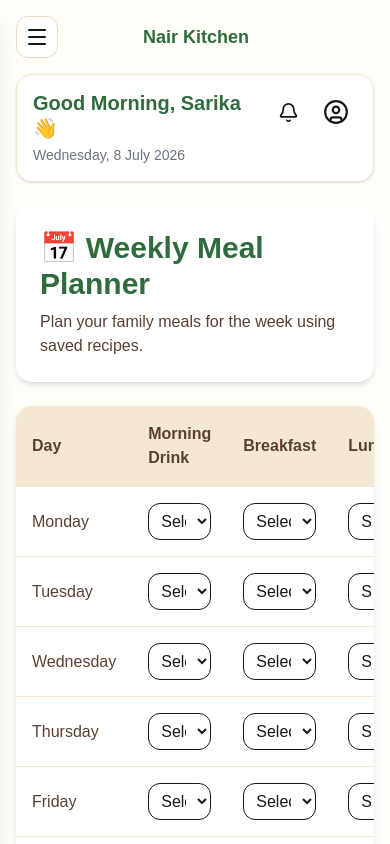
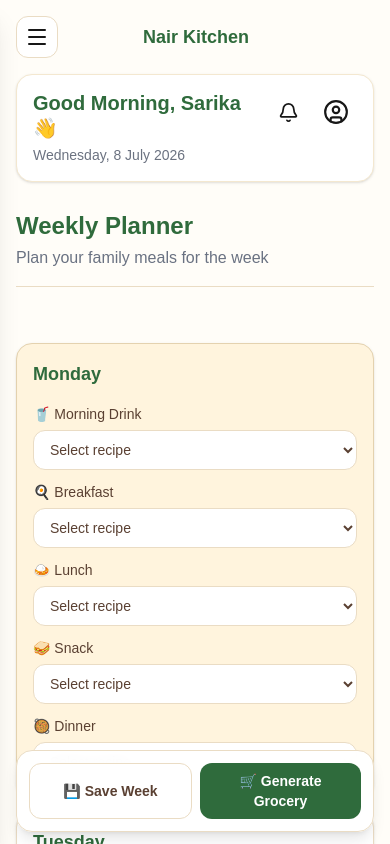
Before and after one commit to sarikashyamraj/nair-kitchen, a Next.js app: page /planner in a window 390 px wide. Shown: the top 844 px of the page. Built offline with nearby package versions, Linux system fonts and the light colour scheme.

Commit message:
Sprint 2.6: Complete mobile Planner experience

```diff
--- a/app/planner/page.tsx
+++ b/app/planner/page.tsx
@@ -13,7 +13,7 @@ import { useKitchen } from "../../context/KitchenContext";
 import { useToast } from "../../context/ToastContext";
 import { aggregateIngredients } from "../../services/ingredientAggregator";
 import { generateGroceryFromRecipe } from "../../services/groceryEngine";
-
+import MobilePageHeader from "../../components/mobile/MobilePageHeader";
 type MealSlot =
   | "morningDrink"
   | "breakfast"
@@ -121,6 +121,16 @@ export default function PlannerPage() {
   return (
     <AppLayout>
       <div className="space-y-6">
+        {/* Sticky Mobile Header */}
+<div className="sticky top-0 z-30 -mx-4 bg-[#FFFDF8] px-4 pb-3 pt-1 md:hidden">
+  <MobilePageHeader
+    title="Weekly Planner"
+    subtitle="Plan your family meals for the week"
+  />
+</div>
+
+{/* Desktop Header */}
+<PlannerHeader />
         <PlannerHeader />
 
         <PlannerTable
--- a/components/planner/PlannerActions.tsx
+++ b/components/planner/PlannerActions.tsx
@@ -8,19 +8,21 @@ export default function PlannerActions({
   onGenerateGrocery,
 }: PlannerActionsProps) {
   return (
-    <div className="flex gap-4 justify-end">
+    <div className="sticky bottom-3 z-20 flex gap-2 rounded-2xl border border-[#EADCC4] bg-white/95 p-3 shadow-lg backdrop-blur md:static md:justify-end md:border-0 md:bg-transparent md:p-0 md:shadow-none">
       <button
+        type="button"
         onClick={onSave}
-        className="rounded-xl border px-5 py-3"
+        className="min-h-11 flex-1 rounded-xl border border-[#EADCC4] bg-white px-3 py-2 text-sm font-semibold text-[#5A4032] md:flex-none md:px-5 md:py-3"
       >
         💾 Save Week
       </button>
 
       <button
+        type="button"
         onClick={onGenerateGrocery}
-        className="rounded-xl bg-[#2F6B3C] px-5 py-3 text-white"
+        className="min-h-11 flex-1 rounded-xl bg-[#2F6B3C] px-3 py-2 text-sm font-semibold text-white md:flex-none md:px-5 md:py-3"
       >
-        🛒 Generate Grocery List
+        🛒 Generate Grocery
       </button>
     </div>
   );
--- /dev/null
+++ b/components/planner/PlannerDesktopTable.tsx
@@ -0,0 +1,54 @@
+import { MealPlan } from "../../types/planner";
+import { Recipe } from "../../types/recipe";
+import PlannerRow from "./PlannerRow";
+
+type MealSlot =
+  | "morningDrink"
+  | "breakfast"
+  | "lunch"
+  | "snack"
+  | "dinner";
+
+type PlannerDesktopTableProps = {
+  plans: MealPlan[];
+  recipes: Recipe[];
+  onChange: (
+    dayId: string,
+    mealSlot: MealSlot,
+    recipeId: string
+  ) => void;
+};
+
+export default function PlannerDesktopTable({
+  plans,
+  recipes,
+  onChange,
+}: PlannerDesktopTableProps) {
+  return (
+    <div className="hidden overflow-x-auto rounded-2xl bg-white shadow-md md:block">
+      <table className="w-full text-left">
+        <thead className="bg-[#F4E8D0] text-[#5A4032]">
+          <tr>
+            <th className="p-4">Day</th>
+            <th className="p-4">Morning Drink</th>
+            <th className="p-4">Breakfast</th>
+            <th className="p-4">Lunch</th>
+            <th className="p-4">Snack</th>
+            <th className="p-4">Dinner</th>
+          </tr>
+        </thead>
+
+        <tbody>
+          {plans.map((plan) => (
+            <PlannerRow
+              key={plan.id}
+              plan={plan}
+              recipes={recipes}
+              onChange={onChange}
+            />
+          ))}
+        </tbody>
+      </table>
+    </div>
+  );
+}
--- a/components/planner/PlannerHeader.tsx
+++ b/components/planner/PlannerHeader.tsx
@@ -1,11 +1,11 @@
 export default function PlannerHeader() {
   return (
-    <div className="bg-white rounded-2xl shadow-md p-6">
+    <div className="hidden rounded-2xl bg-white p-6 shadow-md md:block">
       <h1 className="text-3xl font-bold text-[#2F6B3C]">
         📅 Weekly Meal Planner
       </h1>
 
-      <p className="text-[#5A4032] mt-2">
+      <p className="mt-2 text-[#5A4032]">
         Plan your family meals for the week using saved recipes.
       </p>
     </div>
--- /dev/null
+++ b/components/planner/PlannerMobileCards.tsx
@@ -0,0 +1,145 @@
+import { MealPlan } from "../../types/planner";
+import { Recipe } from "../../types/recipe";
+
+type MealSlot =
+  | "morningDrink"
+  | "breakfast"
+  | "lunch"
+  | "snack"
+  | "dinner";
+
+type PlannerMobileCardsProps = {
+  plans: MealPlan[];
+  recipes: Recipe[];
+  onChange: (
+    dayId: string,
+    mealSlot: MealSlot,
+    recipeId: string
+  ) => void;
+};
+
+const mealSlots: {
+  key: MealSlot;
+  label: string;
+  emoji: string;
+}[] = [
+  {
+    key: "morningDrink",
+    label: "Morning Drink",
+    emoji: "🥤",
+  },
+  {
+    key: "breakfast",
+    label: "Breakfast",
+    emoji: "🍳",
+  },
+  {
+    key: "lunch",
+    label: "Lunch",
+    emoji: "🍛",
+  },
+  {
+    key: "snack",
+    label: "Snack",
+    emoji: "🥪",
+  },
+  {
+    key: "dinner",
+    label: "Dinner",
+    emoji: "🥘",
+  },
+];
+
+const mealTypeMap = {
+  morningDrink: "Morning Drink",
+  breakfast: "Breakfast",
+  lunch: "Lunch",
+  snack: "Snack",
+  dinner: "Dinner",
+} as const;
+
+export default function PlannerMobileCards({
+  plans,
+  recipes,
+  onChange,
+}: PlannerMobileCardsProps) {
+  function isRecipeSuitable(
+    recipe: Recipe,
+    mealSlot: MealSlot
+  ) {
+    const requiredMealType = mealTypeMap[mealSlot];
+
+    if (recipe.mealTypes?.includes(requiredMealType)) {
+      return true;
+    }
+
+    const oldRecipe = recipe as Recipe & {
+      mealType?: string;
+    };
+
+    return oldRecipe.mealType?.includes(requiredMealType) ?? false;
+  }
+
+  return (
+    <div className="space-y-3 md:hidden">
+      {plans.map((plan, index) => {
+  const isAlternateDay = index % 2 === 0;
+
+  return (
+    <article
+      key={plan.id}
+      className={`rounded-2xl border p-4 shadow-sm ${
+        isAlternateDay
+          ? "border-[#E4D2AF] bg-[#FFF4DD]"
+          : "border-[#EADCC4] bg-white"
+      }`}
+    >
+          <h2 className="text-lg font-bold text-[#2F6B3C]">
+            {plan.day}
+          </h2>
+
+          <div className="mt-4 space-y-3">
+            {mealSlots.map((mealSlot) => {
+              const filteredRecipes = recipes.filter(
+                (recipe) =>
+                  isRecipeSuitable(recipe, mealSlot.key)
+              );
+
+              return (
+                <div key={mealSlot.key}>
+                  <label className="mb-1.5 block text-sm font-medium text-[#5A4032]">
+                    {mealSlot.emoji} {mealSlot.label}
+                  </label>
+
+                  <select
+                    value={plan[mealSlot.key] || ""}
+                    onChange={(event) =>
+                      onChange(
+                        plan.id,
+                        mealSlot.key,
+                        event.target.value
+                      )
+                    }
+                    className="w-full rounded-xl border border-[#EADCC4] bg-white px-3 py-2.5 text-sm text-[#5A4032] focus:border-[#2F6B3C] focus:outline-none focus:ring-2 focus:ring-[#2F6B3C]/20"
+                  >
+                    <option value="">Select recipe</option>
+
+                    {filteredRecipes.map((recipe) => (
+                      <option
+                        key={recipe.id}
+                        value={recipe.id}
+                      >
+                        {recipe.name}
+                      </option>
+                    ))}
+                  </select>
+                </div>
+              );
+            })}
+          </div>
+        </article>
+            );
+    })}
+    </div>
+  );
+}
--- a/components/planner/PlannerTable.tsx
+++ b/components/planner/PlannerTable.tsx
@@ -1,6 +1,8 @@
 import { MealPlan } from "../../types/planner";
 import { Recipe } from "../../types/recipe";
-import PlannerRow from "./PlannerRow";
+
+import PlannerDesktopTable from "./PlannerDesktopTable";
+import PlannerMobileCards from "./PlannerMobileCards";
 
 type MealSlot =
   | "morningDrink"
@@ -25,30 +27,18 @@ export default function PlannerTable({
   onChange,
 }: PlannerTableProps) {
   return (
-    <div className="bg-white rounded-2xl shadow-md overflow-x-auto">
-      <table className="w-full text-left">
-        <thead className="bg-[#F4E8D0] text-[#5A4032]">
-          <tr>
-            <th className="p-4">Day</th>
-            <th className="p-4">Morning Drink</th>
-            <th className="p-4">Breakfast</th>
-            <th className="p-4">Lunch</th>
-            <th className="p-4">Snack</th>
-            <th className="p-4">Dinner</th>
-          </tr>
-        </thead>
+    <>
+      <PlannerMobileCards
+        plans={plans}
+        recipes={recipes}
+        onChange={onChange}
+      />
 
-        <tbody>
-          {plans.map((plan) => (
-            <PlannerRow
-              key={plan.id}
-              plan={plan}
-              recipes={recipes}
-              onChange={onChange}
-            />
-          ))}
-        </tbody>
-      </table>
-    </div>
+      <PlannerDesktopTable
+        plans={plans}
+        recipes={recipes}
+        onChange={onChange}
+      />
+    </>
   );
 }
```
